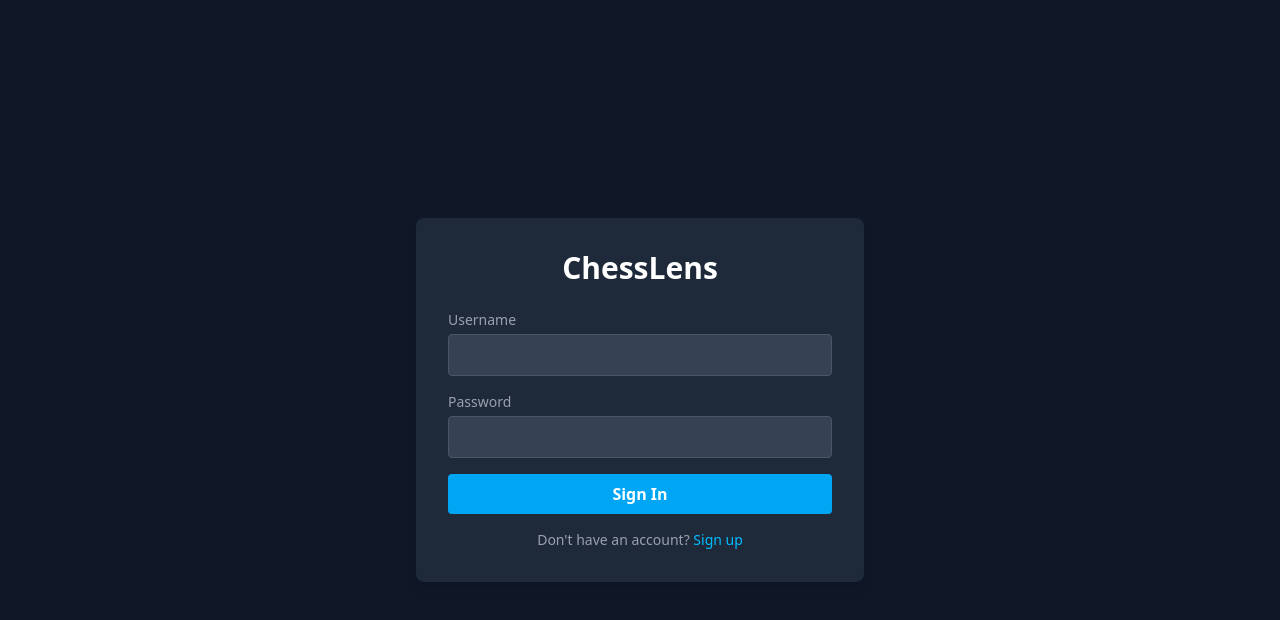
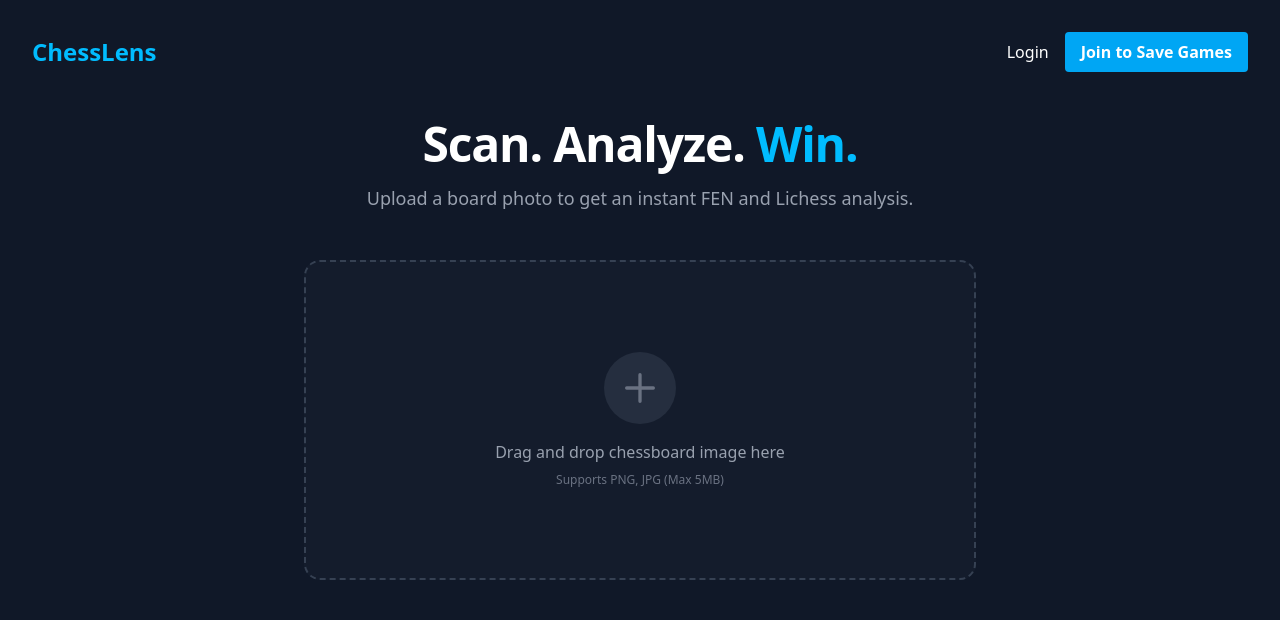
Before and after one commit to NuranR/chesslens, a React app in the folder frontend/: page / in a window 1280 px wide. Before the commit this address led to /login. Shown: the top 620 px of the page. Built offline with nearby package versions, Linux system fonts and the light colour scheme; the HTML template or start-up script is replaced by a standard one.

Commit message:
model prediction build issue (to debug on GitHub codespaces)

```diff
--- a/frontend/src/App.tsx
+++ b/frontend/src/App.tsx
@@ -1,11 +1,12 @@
-import { Routes, Route, Navigate } from "react-router-dom";
+import { Routes, Route } from "react-router-dom";
 import Login from "./pages/Login";
+import Home from "./pages/Home";
 import Register from "./pages/Register";
 
 function App() {
   return (
     <Routes>
-      <Route path="/" element={<Navigate to="/login" replace />} />
+      <Route path="/" element={<Home />} />
       <Route path="/login" element={<Login />} />
       <Route path="/register" element={<Register />} />
 
```
